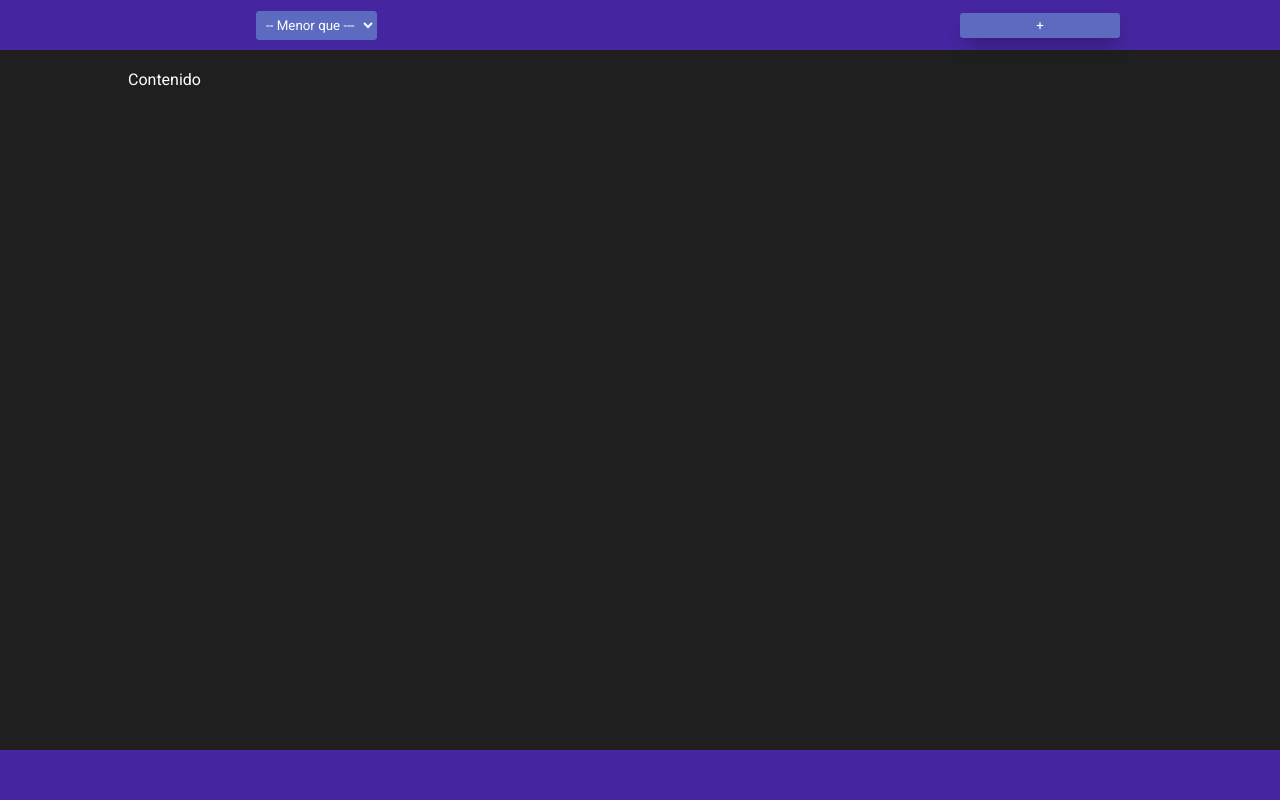
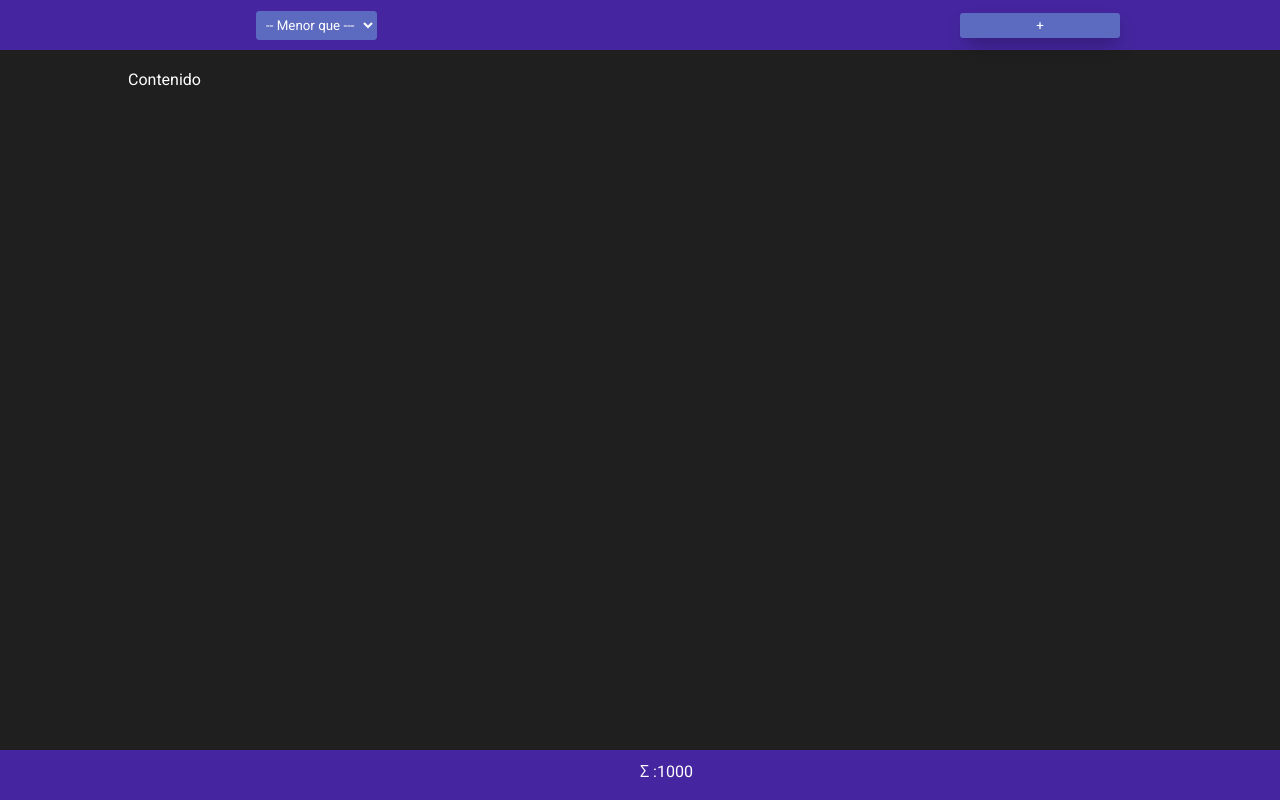
Before and after one commit to shashinvision/front_heroes, a Nuxt app: page / in a window 1280 px wide. Built offline with nearby package versions, Linux system fonts and the light colour scheme.

Commit message:
ADD footer

```diff
--- a/layouts/footerFront.vue
+++ b/layouts/footerFront.vue
@@ -1,6 +1,11 @@
 <template>
   <div>
-    <div class="lateralBar footer"></div>
+    <div class="lateralBar footer">
+      <div class="footer-container centrar">
+        <label>&#931; :</label>
+        <span for="">1000</span>
+      </div>
+    </div>
   </div>
 </template>
 
@@ -17,3 +22,9 @@ export default {
   methods: {},
 };
 </script>
+<style scoped>
+.footer-container {
+  margin-top: 10px !important;
+  margin-left: 50% !important;
+}
+</style>
```
